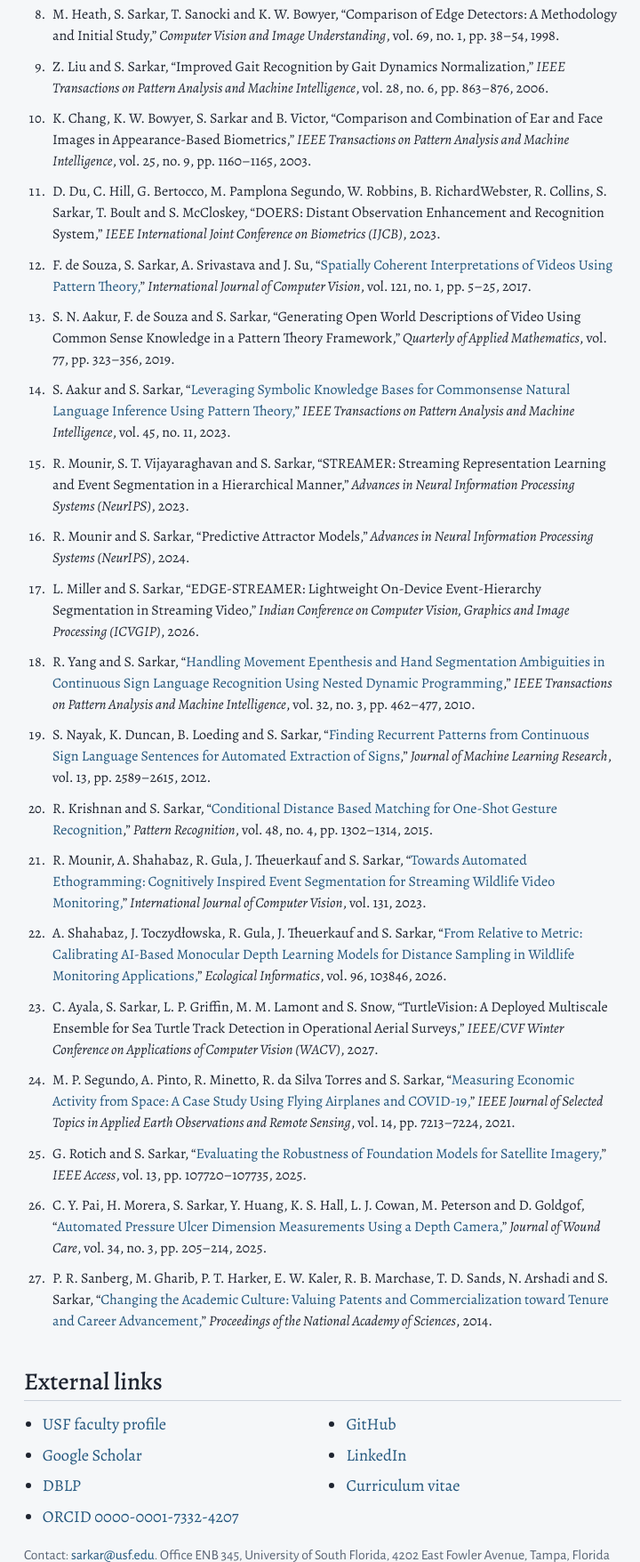
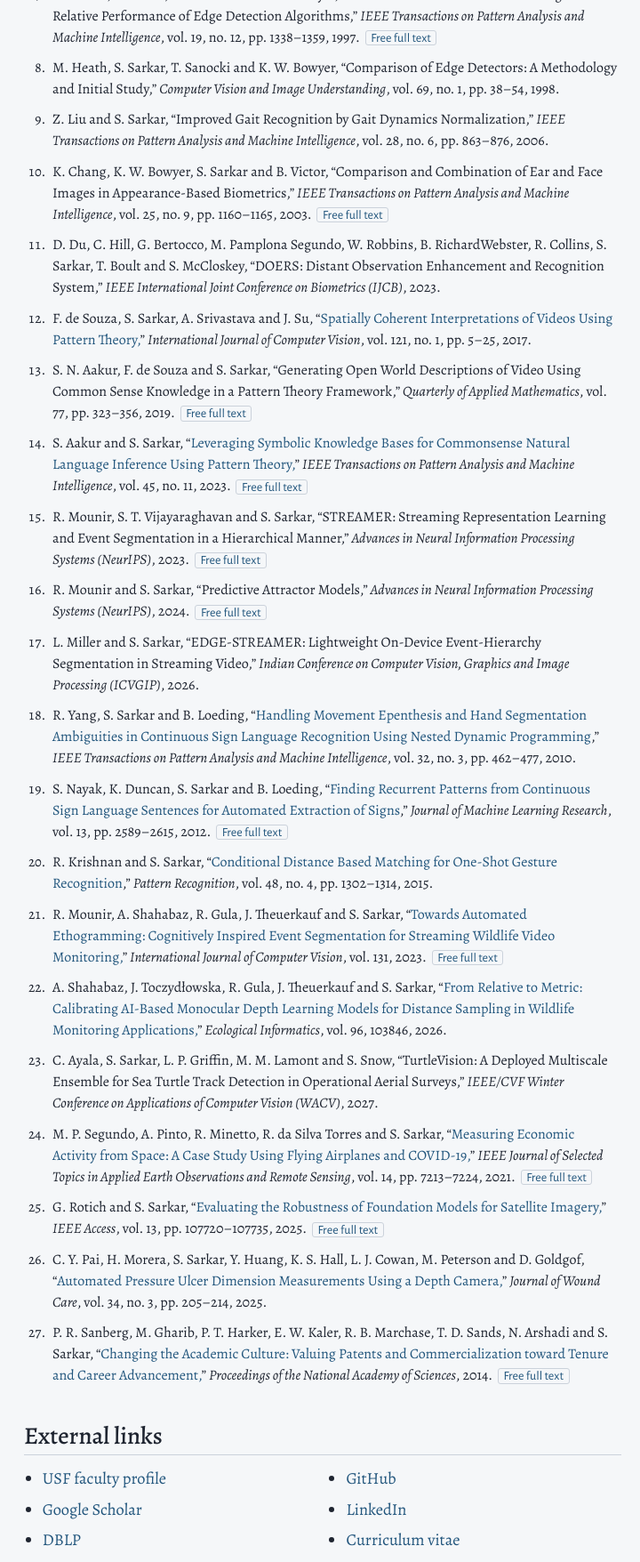
Before and after one commit to SudeepSarkar/sudeepsarkar.github.io, a plain HTML site: page index.html in a window 1280 px wide. Shown: the part 8944-10700 px from the top of the page at 89% size, without its empty margins (233-953 px from the left). Drawn offline with nearby package versions, Linux system fonts and the light colour scheme.

Commit message:
Add files via upload

```diff
--- a/index.html
+++ b/index.html
@@ -122,6 +122,8 @@ ul.links{columns:2;column-gap:2rem}
 ol.refs{font-size:1rem;line-height:1.5;padding-left:2rem;margin:0 0 1rem}
 ol.refs li{margin-bottom:.45rem;padding:.1rem .3rem;margin-left:-.3rem;border-radius:2px}
 ol.refs li:target{background:var(--mark)}
+.oa{font-family:var(--sans);font-size:.88em;white-space:nowrap;padding:.05em .4em;border:1px solid var(--rule);border-radius:3px;margin-left:.2em}
+.oa:hover{border-color:var(--link);text-decoration:none}
 .contact{font-family:var(--sans);font-size:.98rem;color:var(--muted)}
 .funding{font-family:var(--sans);font-size:.93rem;line-height:1.45;color:var(--muted);border-left:2px solid var(--rule);padding:.1rem 0 .1rem .75rem;margin:-.2rem 0 1.1rem}
 
@@ -386,35 +388,35 @@ footer{grid-column:2;max-width:42rem;margin-top:2.5rem;padding-top:.8rem;border-
 
 <section id="references">
 <h2>Selected publications</h2>
-<p>The numbered list below holds the papers cited on this page. Sarkar’s full record of more than 14,900 citations (Google Scholar, October 2026) is on <a href="https://scholar.google.com/citations?user=xX2D9FQAAAAJ&amp;hl=en">Google Scholar</a> and <a href="https://dblp.uni-trier.de/pid/72/3470.html">DBLP</a>.</p>
+<p>The numbered list below holds the papers cited on this page. Sarkar’s full record of more than 14,900 citations (Google Scholar, October 2026) is on <a href="https://scholar.google.com/citations?user=xX2D9FQAAAAJ&amp;hl=en">Google Scholar</a> and <a href="https://dblp.uni-trier.de/pid/72/3470.html">DBLP</a>. A “Free full text” link leads to a copy anyone can read: the publisher’s open-access version, the NSF Public Access Repository, arXiv, PubMed Central or a co-author’s page.</p>
 <ol class="refs">
-<li id="ref-1">S. Sarkar, P. J. Phillips, Z. Liu, I. Robledo, P. Grother and K. W. Bowyer, “The HumanID Gait Challenge Problem: Data Sets, Performance, and Analysis,” <i>IEEE Transactions on Pattern Analysis and Machine Intelligence</i>, vol. 27, no. 2, pp. 162–177, 2005.</li>
+<li id="ref-1">S. Sarkar, P. J. Phillips, Z. Liu, I. Robledo, P. Grother and K. W. Bowyer, “The HumanID Gait Challenge Problem: Data Sets, Performance, and Analysis,” <i>IEEE Transactions on Pattern Analysis and Machine Intelligence</i>, vol. 27, no. 2, pp. 162–177, 2005. <a class="oa" href="https://par.nsf.gov/servlets/purl/10346694">Free full text</a></li>
 <li id="ref-2">S. Sarkar and K. L. Boyer, “Integration, Inference, and Management of Spatial Information Using Bayesian Networks: Perceptual Organization,” <i>IEEE Transactions on Pattern Analysis and Machine Intelligence</i>, vol. 15, no. 3, pp. 256–274, 1993.</li>
 <li id="ref-3">S. Sarkar and K. L. Boyer, “Quantitative Measures of Change Based on Feature Organization: Eigenvalues and Eigenvectors,” <i>Computer Vision and Image Understanding</i>, vol. 71, no. 1, pp. 110–136, 1998.</li>
 <li id="ref-4">S. Sarkar and K. L. Boyer, “Perceptual Organization in Computer Vision: A Review and a Proposal for a Classificatory Structure,” <i>IEEE Transactions on Systems, Man, and Cybernetics</i>, vol. 23, no. 2, pp. 382–399, 1993.</li>
 <li id="ref-5">S. Sarkar and P. Soundararajan, “Supervised Learning of Large Perceptual Organization: Graph Spectral Partitioning and Learning Automata,” <i>IEEE Transactions on Pattern Analysis and Machine Intelligence</i>, vol. 22, no. 5, pp. 504–525, 2000.</li>
 <li id="ref-6">S. Sarkar and K. L. Boyer, “On Optimal Infinite Impulse Response Edge Detection Filters,” <i>IEEE Transactions on Pattern Analysis and Machine Intelligence</i>, vol. 13, no. 11, pp. 1154–1171, 1991.</li>
-<li id="ref-7">M. Heath, S. Sarkar, T. Sanocki and K. W. Bowyer, “A Robust Visual Method for Assessing the Relative Performance of Edge Detection Algorithms,” <i>IEEE Transactions on Pattern Analysis and Machine Intelligence</i>, vol. 19, no. 12, pp. 1338–1359, 1997.</li>
+<li id="ref-7">M. Heath, S. Sarkar, T. Sanocki and K. W. Bowyer, “A Robust Visual Method for Assessing the Relative Performance of Edge Detection Algorithms,” <i>IEEE Transactions on Pattern Analysis and Machine Intelligence</i>, vol. 19, no. 12, pp. 1338–1359, 1997. <a class="oa" href="https://www3.nd.edu/~kwb/Heath_Sarkar_Sanocki_Bowyer_PAMI_1997.pdf">Free full text</a></li>
 <li id="ref-8">M. Heath, S. Sarkar, T. Sanocki and K. W. Bowyer, “Comparison of Edge Detectors: A Methodology and Initial Study,” <i>Computer Vision and Image Understanding</i>, vol. 69, no. 1, pp. 38–54, 1998.</li>
 <li id="ref-9">Z. Liu and S. Sarkar, “Improved Gait Recognition by Gait Dynamics Normalization,” <i>IEEE Transactions on Pattern Analysis and Machine Intelligence</i>, vol. 28, no. 6, pp. 863–876, 2006.</li>
-<li id="ref-10">K. Chang, K. W. Bowyer, S. Sarkar and B. Victor, “Comparison and Combination of Ear and Face Images in Appearance-Based Biometrics,” <i>IEEE Transactions on Pattern Analysis and Machine Intelligence</i>, vol. 25, no. 9, pp. 1160–1165, 2003.</li>
+<li id="ref-10">K. Chang, K. W. Bowyer, S. Sarkar and B. Victor, “Comparison and Combination of Ear and Face Images in Appearance-Based Biometrics,” <i>IEEE Transactions on Pattern Analysis and Machine Intelligence</i>, vol. 25, no. 9, pp. 1160–1165, 2003. <a class="oa" href="https://www3.nd.edu/~kwb/Chang_Bowyer_PAMI_2003.pdf">Free full text</a></li>
 <li id="ref-11">D. Du, C. Hill, G. Bertocco, M. Pamplona Segundo, W. Robbins, B. RichardWebster, R. Collins, S. Sarkar, T. Boult and S. McCloskey, “DOERS: Distant Observation Enhancement and Recognition System,” <i>IEEE International Joint Conference on Biometrics (IJCB)</i>, 2023.</li>
 <li id="ref-12">F. de Souza, S. Sarkar, A. Srivastava and J. Su, “<a href="https://link.springer.com/article/10.1007/s11263-016-0913-6">Spatially Coherent Interpretations of Videos Using Pattern Theory,</a>” <i>International Journal of Computer Vision</i>, vol. 121, no. 1, pp. 5–25, 2017.</li>
-<li id="ref-13">S. N. Aakur, F. de Souza and S. Sarkar, “Generating Open World Descriptions of Video Using Common Sense Knowledge in a Pattern Theory Framework,” <i>Quarterly of Applied Mathematics</i>, vol. 77, pp. 323–356, 2019.</li>
-<li id="ref-14">S. Aakur and S. Sarkar, “<a href="https://ieeexplore.ieee.org/stamp/stamp.jsp?tp=&amp;arnumber=10158053">Leveraging Symbolic Knowledge Bases for Commonsense Natural Language Inference Using Pattern Theory,</a>” <i>IEEE Transactions on Pattern Analysis and Machine Intelligence</i>, vol. 45, no. 11, 2023.</li>
-<li id="ref-15">R. Mounir, S. T. Vijayaraghavan and S. Sarkar, “STREAMER: Streaming Representation Learning and Event Segmentation in a Hierarchical Manner,” <i>Advances in Neural Information Processing Systems (NeurIPS)</i>, 2023.</li>
-<li id="ref-16">R. Mounir and S. Sarkar, “Predictive Attractor Models,” <i>Advances in Neural Information Processing Systems (NeurIPS)</i>, 2024.</li>
+<li id="ref-13">S. N. Aakur, F. de Souza and S. Sarkar, “Generating Open World Descriptions of Video Using Common Sense Knowledge in a Pattern Theory Framework,” <i>Quarterly of Applied Mathematics</i>, vol. 77, pp. 323–356, 2019. <a class="oa" href="https://www.ams.org/journals/qam/0000-000-00/S0033-569X-2019-01530-5/S0033-569X-2019-01530-5.pdf">Free full text</a></li>
+<li id="ref-14">S. Aakur and S. Sarkar, “<a href="https://ieeexplore.ieee.org/stamp/stamp.jsp?tp=&amp;arnumber=10158053">Leveraging Symbolic Knowledge Bases for Commonsense Natural Language Inference Using Pattern Theory,</a>” <i>IEEE Transactions on Pattern Analysis and Machine Intelligence</i>, vol. 45, no. 11, 2023. <a class="oa" href="https://par.nsf.gov/servlets/purl/10433572">Free full text</a></li>
+<li id="ref-15">R. Mounir, S. T. Vijayaraghavan and S. Sarkar, “STREAMER: Streaming Representation Learning and Event Segmentation in a Hierarchical Manner,” <i>Advances in Neural Information Processing Systems (NeurIPS)</i>, 2023. <a class="oa" href="https://proceedings.neurips.cc/paper_files/paper/2023/hash/8f0d446441a938d9de420a8ab8d7fd36-Abstract.html">Free full text</a></li>
+<li id="ref-16">R. Mounir and S. Sarkar, “Predictive Attractor Models,” <i>Advances in Neural Information Processing Systems (NeurIPS)</i>, 2024. <a class="oa" href="https://arxiv.org/pdf/2410.02430">Free full text</a></li>
 <li id="ref-17">L. Miller and S. Sarkar, “EDGE-STREAMER: Lightweight On-Device Event-Hierarchy Segmentation in Streaming Video,” <i>Indian Conference on Computer Vision, Graphics and Image Processing (ICVGIP)</i>, 2026.</li>
-<li id="ref-18">R. Yang and S. Sarkar, “<a href="https://ieeexplore.ieee.org/document/4760151">Handling Movement Epenthesis and Hand Segmentation Ambiguities in Continuous Sign Language Recognition Using Nested Dynamic Programming</a>,” <i>IEEE Transactions on Pattern Analysis and Machine Intelligence</i>, vol. 32, no. 3, pp. 462–477, 2010.</li>
-<li id="ref-19">S. Nayak, K. Duncan, B. Loeding and S. Sarkar, “<a href="http://jmlr.csail.mit.edu/papers/v13/nayak12a.html">Finding Recurrent Patterns from Continuous Sign Language Sentences for Automated Extraction of Signs</a>,” <i>Journal of Machine Learning Research</i>, vol. 13, pp. 2589–2615, 2012.</li>
+<li id="ref-18">R. Yang, S. Sarkar and B. Loeding, “<a href="https://ieeexplore.ieee.org/document/4760151">Handling Movement Epenthesis and Hand Segmentation Ambiguities in Continuous Sign Language Recognition Using Nested Dynamic Programming</a>,” <i>IEEE Transactions on Pattern Analysis and Machine Intelligence</i>, vol. 32, no. 3, pp. 462–477, 2010.</li>
+<li id="ref-19">S. Nayak, K. Duncan, S. Sarkar and B. Loeding, “<a href="https://jmlr.org/papers/v13/nayak12a.html">Finding Recurrent Patterns from Continuous Sign Language Sentences for Automated Extraction of Signs</a>,” <i>Journal of Machine Learning Research</i>, vol. 13, pp. 2589–2615, 2012. <a class="oa" href="https://jmlr.org/papers/v13/nayak12a.html">Free full text</a></li>
 <li id="ref-20">R. Krishnan and S. Sarkar, “<a href="http://www.sciencedirect.com/science/article/pii/S0031320314004439">Conditional Distance Based Matching for One-Shot Gesture Recognition</a>,” <i>Pattern Recognition</i>, vol. 48, no. 4, pp. 1302–1314, 2015.</li>
-<li id="ref-21">R. Mounir, A. Shahabaz, R. Gula, J. Theuerkauf and S. Sarkar, “<a href="https://link.springer.com/content/pdf/10.1007/s11263-023-01781-2.pdf">Towards Automated Ethogramming: Cognitively Inspired Event Segmentation for Streaming Wildlife Video Monitoring,</a>” <i>International Journal of Computer Vision</i>, vol. 131, 2023.</li>
+<li id="ref-21">R. Mounir, A. Shahabaz, R. Gula, J. Theuerkauf and S. Sarkar, “<a href="https://link.springer.com/content/pdf/10.1007/s11263-023-01781-2.pdf">Towards Automated Ethogramming: Cognitively Inspired Event Segmentation for Streaming Wildlife Video Monitoring,</a>” <i>International Journal of Computer Vision</i>, vol. 131, 2023. <a class="oa" href="https://par.nsf.gov/biblio/10409888">Free full text</a></li>
 <li id="ref-22">A. Shahabaz, J. Toczydłowska, R. Gula, J. Theuerkauf and S. Sarkar, “<a href="https://doi.org/10.1016/j.ecoinf.2026.103846">From Relative to Metric: Calibrating AI-Based Monocular Depth Learning Models for Distance Sampling in Wildlife Monitoring Applications,</a>” <i>Ecological Informatics</i>, vol. 96, 103846, 2026.</li>
 <li id="ref-23">C. Ayala, S. Sarkar, L. P. Griffin, M. M. Lamont and S. Snow, “TurtleVision: A Deployed Multiscale Ensemble for Sea Turtle Track Detection in Operational Aerial Surveys,” <i>IEEE/CVF Winter Conference on Applications of Computer Vision (WACV)</i>, 2027.</li>
-<li id="ref-24">M. P. Segundo, A. Pinto, R. Minetto, R. da Silva Torres and S. Sarkar, “<a href="https://ieeexplore.ieee.org/document/9472964">Measuring Economic Activity from Space: A Case Study Using Flying Airplanes and COVID-19,</a>” <i>IEEE Journal of Selected Topics in Applied Earth Observations and Remote Sensing</i>, vol. 14, pp. 7213–7224, 2021.</li>
-<li id="ref-25">G. Rotich and S. Sarkar, “<a href="https://ieeexplore.ieee.org/document/11039825">Evaluating the Robustness of Foundation Models for Satellite Imagery,</a>” <i>IEEE Access</i>, vol. 13, pp. 107720–107735, 2025.</li>
+<li id="ref-24">M. P. Segundo, A. Pinto, R. Minetto, R. da Silva Torres and S. Sarkar, “<a href="https://ieeexplore.ieee.org/document/9472964">Measuring Economic Activity from Space: A Case Study Using Flying Airplanes and COVID-19,</a>” <i>IEEE Journal of Selected Topics in Applied Earth Observations and Remote Sensing</i>, vol. 14, pp. 7213–7224, 2021. <a class="oa" href="https://ieeexplore.ieee.org/document/9472964">Free full text</a></li>
+<li id="ref-25">G. Rotich and S. Sarkar, “<a href="https://ieeexplore.ieee.org/document/11039825">Evaluating the Robustness of Foundation Models for Satellite Imagery,</a>” <i>IEEE Access</i>, vol. 13, pp. 107720–107735, 2025. <a class="oa" href="https://ieeexplore.ieee.org/document/11039825">Free full text</a></li>
 <li id="ref-26">C. Y. Pai, H. Morera, S. Sarkar, Y. Huang, K. S. Hall, L. J. Cowan, M. Peterson and D. Goldgof, “<a href="https://www.magonlinelibrary.com/doi/abs/10.12968/jowc.2021.0171">Automated Pressure Ulcer Dimension Measurements Using a Depth Camera,</a>” <i>Journal of Wound Care</i>, vol. 34, no. 3, pp. 205–214, 2025.</li>
-<li id="ref-27">P. R. Sanberg, M. Gharib, P. T. Harker, E. W. Kaler, R. B. Marchase, T. D. Sands, N. Arshadi and S. Sarkar, “<a href="http://www.pnas.org/content/early/2014/04/25/1404094111">Changing the Academic Culture: Valuing Patents and Commercialization toward Tenure and Career Advancement,</a>” <i>Proceedings of the National Academy of Sciences</i>, 2014.</li>
+<li id="ref-27">P. R. Sanberg, M. Gharib, P. T. Harker, E. W. Kaler, R. B. Marchase, T. D. Sands, N. Arshadi and S. Sarkar, “<a href="http://www.pnas.org/content/early/2014/04/25/1404094111">Changing the Academic Culture: Valuing Patents and Commercialization toward Tenure and Career Advancement,</a>” <i>Proceedings of the National Academy of Sciences</i>, 2014. <a class="oa" href="https://pmc.ncbi.nlm.nih.gov/articles/PMC4020064">Free full text</a></li>
 </ol>
 </section>
 
```
